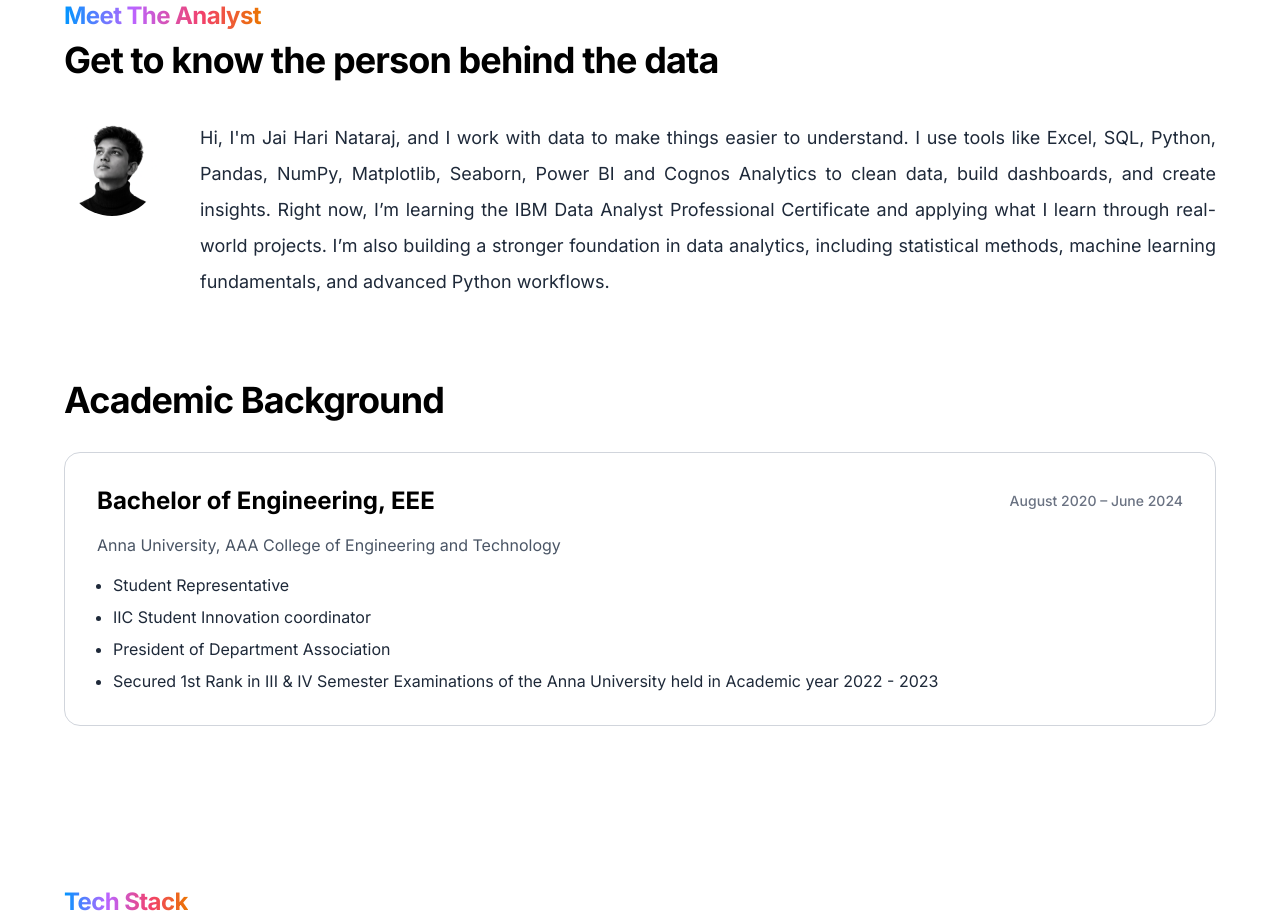
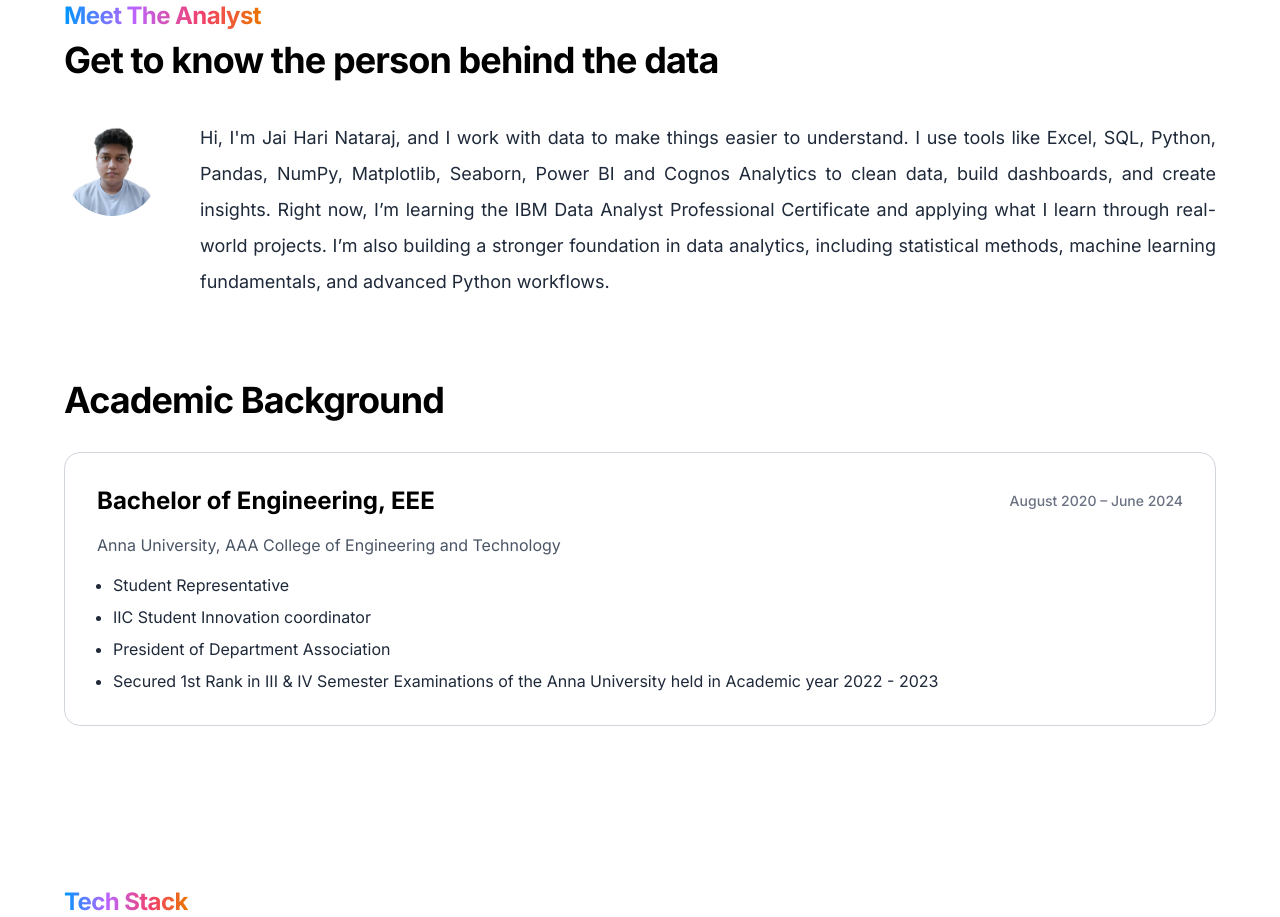
Before and after one commit to ijaihari/ds-portfolio, a React (Vite) app: page / in a window 1280 px wide. Shown: the part 880-1797 px from the top of the page. Built offline with nearby package versions, Linux system fonts and the light colour scheme.

Commit message:
pic updated

```diff
--- a/src/components/ProfileIntro.jsx
+++ b/src/components/ProfileIntro.jsx
@@ -6,8 +6,8 @@ export function ProfileIntro({ imageSrc, description }) {
             id: 1,
             title: "IBM Certified Data Analyst Professional",
             date: "January 2026",
-            image: "/badges/data-analysis-with-python.png",
-            credLink: "https://www.credly.com/",
+            image: "/badges/",
+            credLink: "",
         }
 
     ];
@@ -20,8 +20,8 @@ export function ProfileIntro({ imageSrc, description }) {
                       gap-4 sm:gap-6 lg:gap-10
                       items-start">
 
-                {/* LEFT: Profile image */}
-                <img
+                {/* LEFT: Profile image   */}
+                {/* <img
                     src={imageSrc}
                     alt="Jai Hari Nataraj"
                     className="
@@ -33,10 +33,10 @@ export function ProfileIntro({ imageSrc, description }) {
                     shrink-0
                     mx-auto sm:mx-0"
                     loading="lazy"
-                />
+                /> */}
 
                 {/* LEFT: Profile image */}
-                {/* <img
+                <img
                     src={imageSrc}
                     alt="Jai Hari Nataraj"
                     className="
@@ -48,7 +48,7 @@ export function ProfileIntro({ imageSrc, description }) {
                                 shrink-0
                             "
                     loading="lazy"
-                /> */}
+                />
 
                 {/* RIGHT: Description + Certified */}
                 <div className="flex flex-col gap-6">
--- a/src/pages/AboutSection.jsx
+++ b/src/pages/AboutSection.jsx
@@ -21,7 +21,7 @@ export function AboutSection() {
 
                 {/* ===== Profile Intro ===== */}
                 <ProfileIntro
-                    imageSrc="/bw.png"
+                    imageSrc="/profile.png"
                     description={`Hi, I'm Jai Hari Nataraj, and I work with data to make things easier to understand.
                     I use tools like Excel, SQL, Python, Pandas, NumPy, Matplotlib, Seaborn, Power BI and Cognos Analytics
                     to clean data, build dashboards, and create insights.
```
Also changed, not shown: public/badges/data-analysis-with-python.png (deleted).
